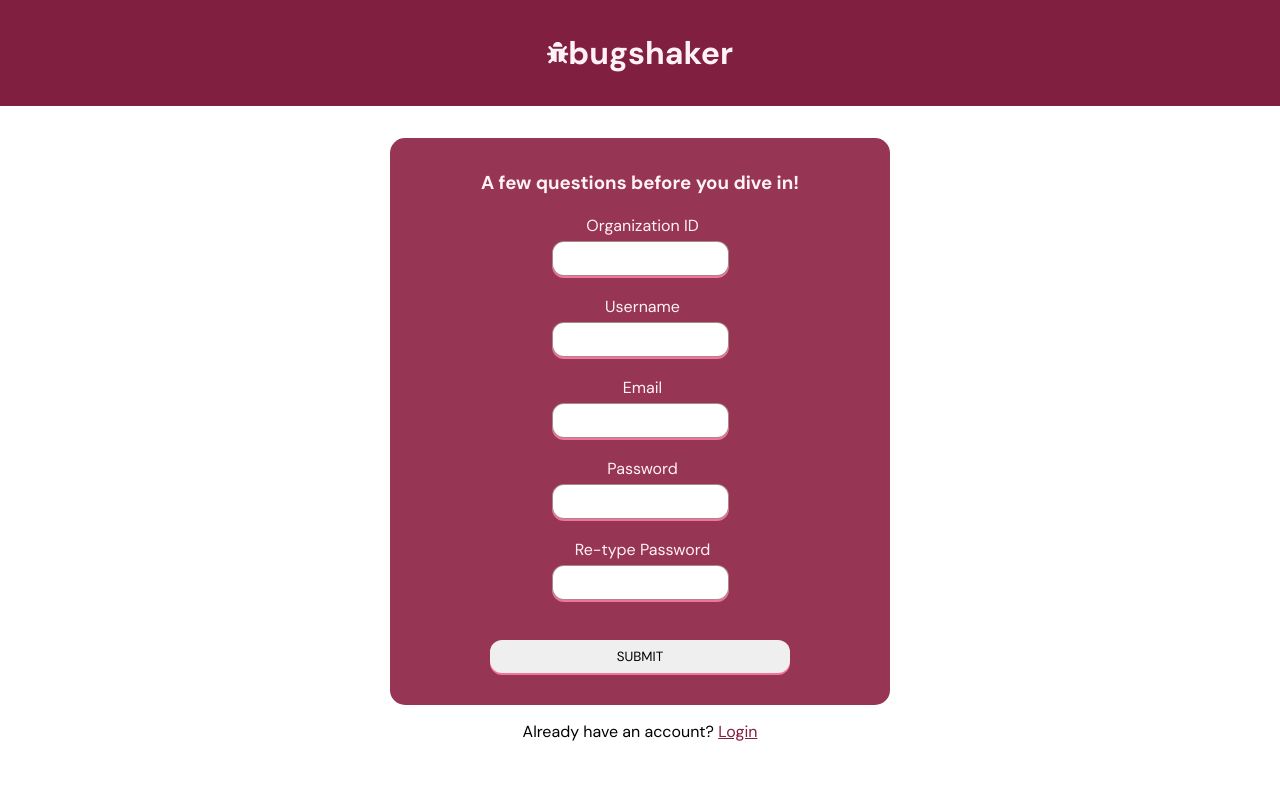
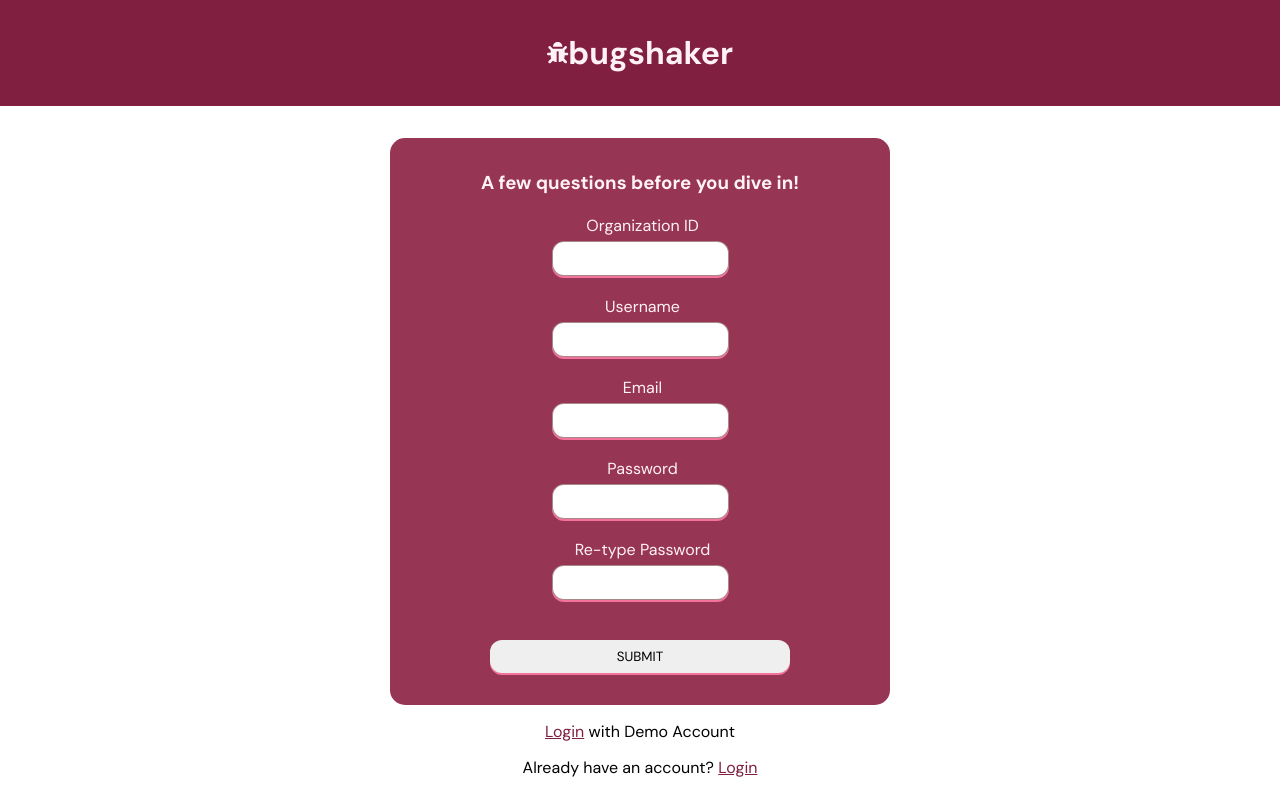
Before and after one commit to benjies/bugshaker, a React (Create React App) app: page /signup in a window 1280 px wide. Built offline with nearby package versions, Linux system fonts and the light colour scheme; no server answers.

Commit message:
Added demo login button

```diff
--- a/scss/_userAuthPages.scss
+++ b/scss/_userAuthPages.scss
@@ -100,3 +100,14 @@
     color: $main-text-colour;
   }
 }
+.demoBTN {
+  text-align: center;
+  margin-bottom: 15px;
+  span {
+    color: $main-text-colour;
+    text-decoration: underline;
+    &:hover {
+      cursor: pointer;
+    }
+  }
+}
--- a/src/components/handleAuths/Login.js
+++ b/src/components/handleAuths/Login.js
@@ -21,6 +21,19 @@ export const Login = () => {
       setError('');
       setLoading(true);
       await login(emailRef.current.value, passwordRef.current.value);
+      history('/dashboard');
+    } catch {
+      setError('Failed to sign in');
+    }
+    setLoading(false);
+  }
+
+  async function demoLogin() {
+    // Attempt to login
+    try {
+      setError('');
+      setLoading(true);
+      await login('test@test.com', 'testing');
       history('/dashboard');
     } catch {
       setError('Failed to sign in');
@@ -62,6 +75,9 @@ export const Login = () => {
           />
         </form>
       </div>
+      <p className='demoBTN'>
+        <span onClick={() => demoLogin()}>Login</span> with Demo Account
+      </p>
       <p className='signup-login'>
         Don't have an account? <Link to='/signup'>Sign Up</Link>
       </p>
--- a/src/components/handleAuths/Signup.js
+++ b/src/components/handleAuths/Signup.js
@@ -14,7 +14,7 @@ export const Signup = () => {
   const passwordConfirmRef = useRef();
   const orgIDRef = useRef();
   //   const orgIDRef = useRef();
-  const { signup } = useAuth();
+  const { signup, login } = useAuth();
   const [error, setError] = useState('');
   const [loading, setLoading] = useState(false);
   const history = useNavigate();
@@ -35,6 +35,19 @@ export const Signup = () => {
       history('/dashboard');
     } catch {
       setError('Failed to signup');
+    }
+    setLoading(false);
+  }
+  // Demo Login Function
+  async function demoLogin() {
+    // Attempt to login
+    try {
+      setError('');
+      setLoading(true);
+      await login('test@test.com', 'testing');
+      history('/dashboard');
+    } catch {
+      setError('Failed to sign in');
     }
     setLoading(false);
   }
@@ -82,6 +95,9 @@ export const Signup = () => {
           />
         </form>
       </div>
+      <p className='demoBTN'>
+        <span onClick={() => demoLogin()}>Login</span> with Demo Account
+      </p>
       <p className='signup-login'>
         Already have an account? <Link to='/login'>Login</Link>
       </p>
--- a/src/css/main.css
+++ b/src/css/main.css
@@ -172,6 +172,15 @@
   text-align: center; }
   .signup-login a {
     color: #801f3f; }
+
+.demoBTN {
+  text-align: center;
+  margin-bottom: 15px; }
+  .demoBTN span {
+    color: #801f3f;
+    text-decoration: underline; }
+    .demoBTN span:hover {
+      cursor: pointer; }
 
 .dashboardContainer {
   display: grid;
```
